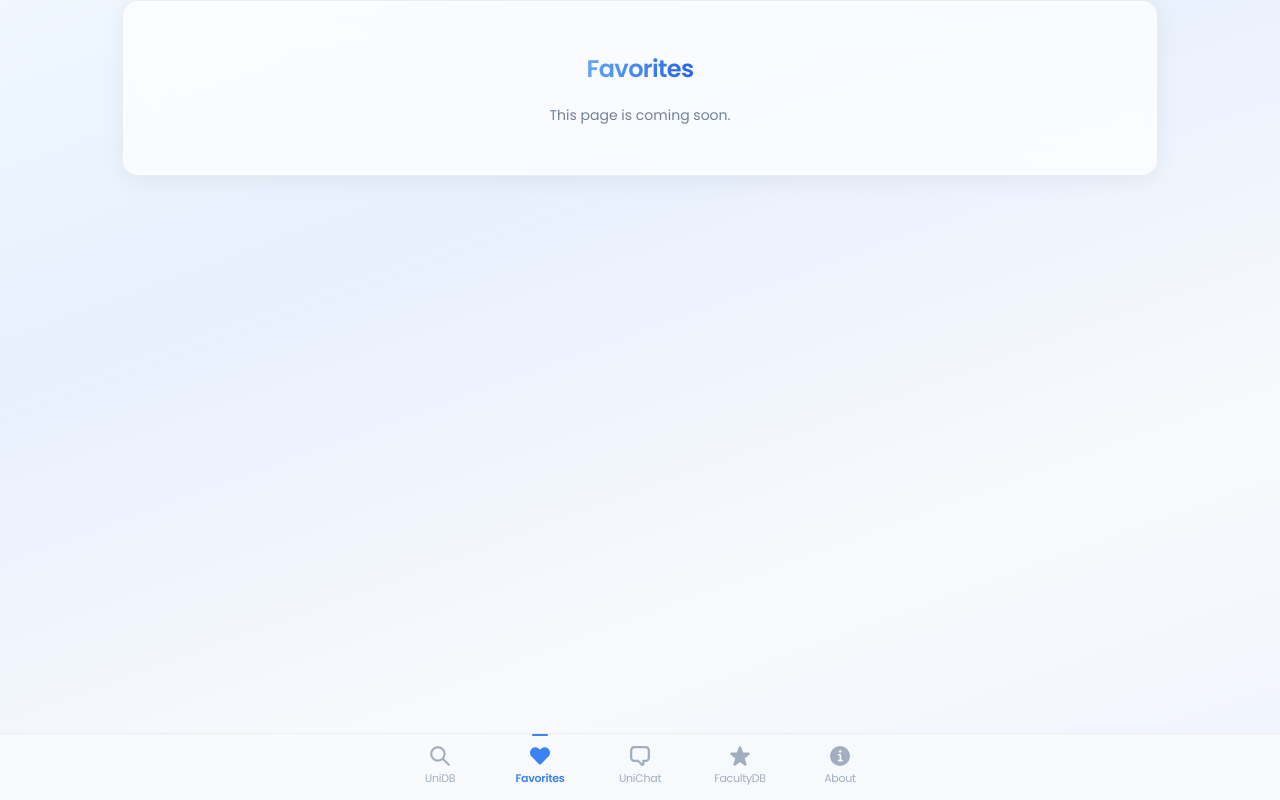
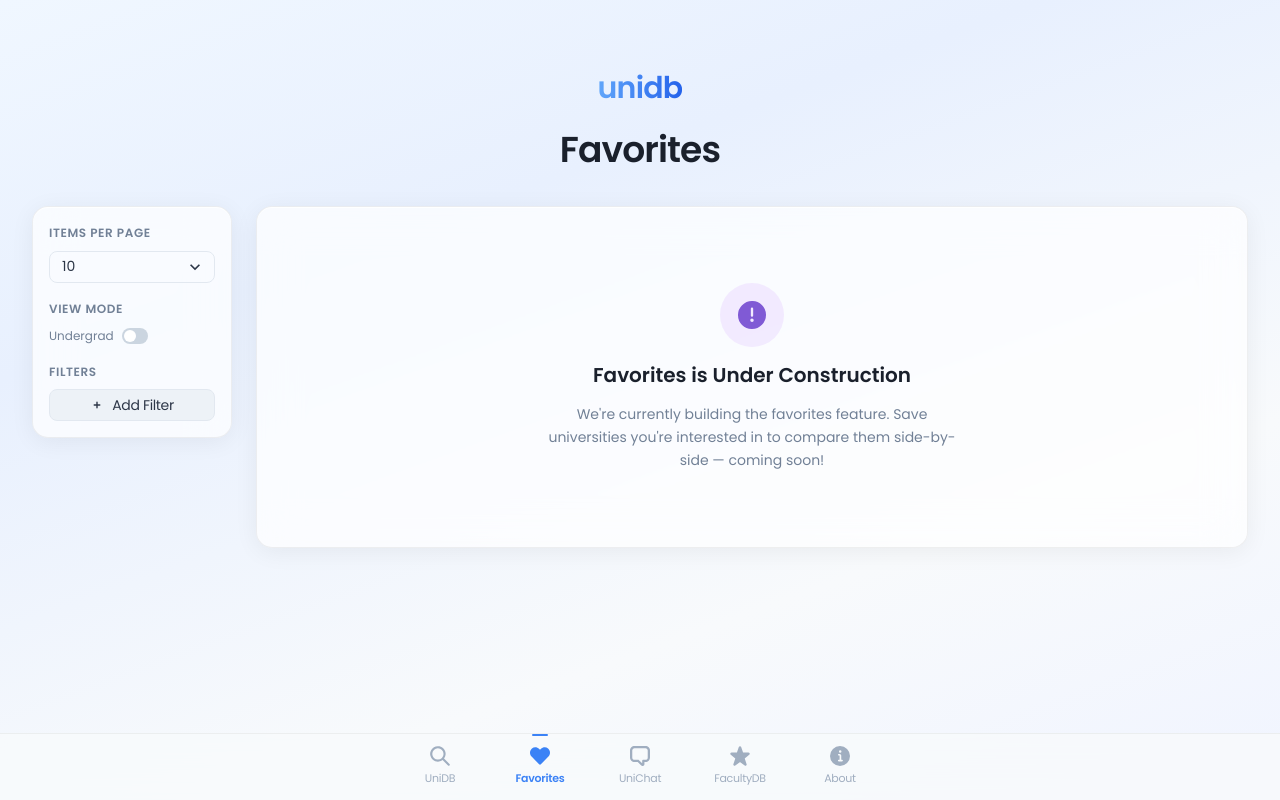
Before and after one commit to samwfang/unidb, a React (Create React App) app in the folder frontend/: page /favorites in a window 1280 px wide. Built offline with nearby package versions, Linux system fonts and the light colour scheme.

Commit message:
added placeholder favorites table page

```diff
--- a/frontend/src/Root/App.tsx
+++ b/frontend/src/Root/App.tsx
@@ -67,7 +67,7 @@ function App() {
               />
             }
           />
-          <Route path="/favorites" element={<FavoritesPage />} />
+          <Route path="/favorites" element={<FavoritesPage mode={mode} onModeChange={undergradGradToggle} />} />
           <Route path="/chat" element={<UniChatPage />} />
           <Route path="/facultydb" element={<FacultyDBPage />} />
           <Route path="/about" element={<AboutPage />} />
--- /dev/null
+++ b/frontend/src/Root/FrontPage/FavoritesTable.tsx
@@ -0,0 +1,43 @@
+import { Box, Flex, Text, Circle, useColorMode } from '@chakra-ui/react';
+import { WarningIcon } from '@chakra-ui/icons';
+import GlassBox from '../../containers/GlassBox';
+
+const FavoritesTable: React.FC = () => {
+    const { colorMode } = useColorMode();
+    const isDark = colorMode === 'dark';
+
+    return (
+        <GlassBox
+            maxW={{ base: "100%", md: "1100px" }}
+            mx="auto"
+            position="relative"
+            p={{ base: 3, md: 5 }}
+        >
+            <Flex
+                direction="column"
+                alignItems="center"
+                justifyContent="center"
+                textAlign="center"
+                minH="300px"
+                py={8}
+                px={4}
+                gap={3}
+            >
+                <Circle
+                    size="64px"
+                    bg={isDark ? 'rgba(168, 85, 247, 0.12)' : 'rgba(168, 85, 247, 0.1)'}
+                >
+                    <WarningIcon color={isDark ? 'purple.400' : 'purple.500'} boxSize={7} />
+                </Circle>
+                <Text fontSize="xl" fontWeight="600" color={isDark ? 'gray.100' : 'gray.800'}>
+                    Favorites is Under Construction
+                </Text>
+                <Text fontSize="sm" color={isDark ? 'gray.400' : 'gray.500'} maxW="420px" lineHeight="tall">
+                    We're currently building the favorites feature. Save universities you're interested in to compare them side-by-side — coming soon!
+                </Text>
+            </Flex>
+        </GlassBox>
+    );
+};
+
+export default FavoritesTable;
--- a/frontend/src/Root/Pages/AboutPage.tsx
+++ b/frontend/src/Root/Pages/AboutPage.tsx
@@ -1,7 +1,42 @@
-import PlaceholderPage from './PlaceholderPage';
+import { Box, Flex, Text, useColorMode } from "@chakra-ui/react";
 
 const AboutPage: React.FC = () => {
-    return <PlaceholderPage title="About" />;
+    const { colorMode } = useColorMode();
+    const isDark = colorMode === 'dark';
+
+    return (
+        <Box w="100%" maxW="1100px" mx="auto" px={{ base: 4, md: 8 }}  mb={8}>
+            <Flex direction="column" alignItems="center" gap={3}  textAlign="center">
+                <Text
+                    fontSize={{ base: "2xl", md: "3xl" }}
+                    fontWeight="bold"
+                    bgGradient="linear(to-r, brand.400, brand.600)"
+                    bgClip="text"
+                    letterSpacing="tight"
+                    mt={{ base: 12, md: 16 }}
+                >
+                    unidb
+                </Text>
+                <Text
+                    fontSize={{ base: "2xl", md: "4xl" }}
+                    fontWeight="600"
+                    color={isDark ? 'gray.100' : 'gray.800'}
+                    letterSpacing="tight"
+                    lineHeight="short"
+                >
+                    About
+                </Text>
+                <Text
+                    fontSize={{ base: "sm", md: "md" }}
+                    color={isDark ? 'gray.400' : 'gray.500'}
+                    textAlign="center"
+                    maxW="500px"
+                >
+                    This page is coming soon.
+                </Text>
+            </Flex>
+        </Box>
+    );
 };
 
 export default AboutPage;
--- a/frontend/src/Root/Pages/FacultyDBPage.tsx
+++ b/frontend/src/Root/Pages/FacultyDBPage.tsx
@@ -1,7 +1,42 @@
-import PlaceholderPage from './PlaceholderPage';
+import { Box, Flex, Text, useColorMode } from "@chakra-ui/react";
 
 const FacultyDBPage: React.FC = () => {
-    return <PlaceholderPage title="FacultyDB" />;
+    const { colorMode } = useColorMode();
+    const isDark = colorMode === 'dark';
+
+    return (
+        <Box w="100%" maxW="1100px" mx="auto" px={{ base: 4, md: 8 }} mb={8}>
+            <Flex direction="column" alignItems="center" gap={3} textAlign="center">
+                <Text
+                    fontSize={{ base: "2xl", md: "3xl" }}
+                    fontWeight="bold"
+                    bgGradient="linear(to-r, brand.400, brand.600)"
+                    bgClip="text"
+                    letterSpacing="tight"
+                    mt={{ base: 12, md: 16 }}
+                >
+                    unidb
+                </Text>
+                <Text
+                    fontSize={{ base: "2xl", md: "4xl" }}
+                    fontWeight="600"
+                    color={isDark ? 'gray.100' : 'gray.800'}
+                    letterSpacing="tight"
+                    lineHeight="short"
+                >
+                    FacultyDB
+                </Text>
+                <Text
+                    fontSize={{ base: "sm", md: "md" }}
+                    color={isDark ? 'gray.400' : 'gray.500'}
+                    textAlign="center"
+                    maxW="500px"
+                >
+                    This page is coming soon.
+                </Text>
+            </Flex>
+        </Box>
+    );
 };
 
 export default FacultyDBPage;
--- a/frontend/src/Root/Pages/FavoritesPage.tsx
+++ b/frontend/src/Root/Pages/FavoritesPage.tsx
@@ -1,7 +1,68 @@
-import PlaceholderPage from './PlaceholderPage';
+import { useState } from "react";
+import { Box, Flex, Text, useColorMode } from "@chakra-ui/react";
+import { MTControlPanel } from "../FrontPage/MTControlPanel";
+import FavoritesTable from "../FrontPage/FavoritesTable";
+import { ModeType } from "../../helpers/types";
 
-const FavoritesPage: React.FC = () => {
-    return <PlaceholderPage title="Favorites" />;
+interface FavoritesPageProps {
+    mode: ModeType;
+    onModeChange: () => void;
+}
+
+const FavoritesPage: React.FC<FavoritesPageProps> = ({ mode, onModeChange }) => {
+    const { colorMode } = useColorMode();
+    const isDark = colorMode === 'dark';
+    const [pageSize, setPageSize] = useState<number>(10);
+
+    return (
+        <>
+            <Box w="100%" maxW="1100px" mx="auto" px={{ base: 4, md: 8 }}  mb={8}>
+                <Flex direction="column" alignItems="center" gap={3} textAlign="center">
+                    <Text
+                        fontSize={{ base: "2xl", md: "3xl" }}
+                        mt={{ base: 12, md: 16 }}
+                        fontWeight="bold"
+                        bgGradient="linear(to-r, brand.400, brand.600)"
+                        bgClip="text"
+                        letterSpacing="tight"
+                    >
+                        unidb
+                    </Text>
+                    <Text
+                        fontSize={{ base: "2xl", md: "4xl" }}
+                        fontWeight="600"
+                        color={isDark ? 'gray.100' : 'gray.800'}
+                        letterSpacing="tight"
+                        lineHeight="short"
+                    >
+                        Favorites
+                    </Text>
+                </Flex>
+            </Box>
+
+            <Flex
+                direction={{ base: "column", lg: "row" }}
+                gap={6}
+                mt={8}
+                maxW="1300px"
+                mx="auto"
+                w="100%"
+                px={{ base: 4, md: 8 }}
+                alignItems="flex-start"
+            >
+                <MTControlPanel
+                    pageSize={pageSize}
+                    onPageSizeChange={setPageSize}
+                    mode={mode}
+                    onModeChange={onModeChange}
+                />
+
+                <Box flex={1} w="100%" minW={0}>
+                    <FavoritesTable />
+                </Box>
+            </Flex>
+        </>
+    );
 };
 
 export default FavoritesPage;
--- a/frontend/src/Root/Pages/PlaceholderPage.tsx
+++ /dev/null
@@ -1,44 +0,0 @@
-import { Box, Flex, Text, useColorMode } from "@chakra-ui/react";
-import GlassBox from "../../containers/GlassBox";
-
-interface PlaceholderPageProps {
-    title: string;
-}
-
-const PlaceholderPage: React.FC<PlaceholderPageProps> = ({ title }) => {
-    const { colorMode } = useColorMode();
-    const isDark = colorMode === 'dark';
-
-    return (
-        <Flex
-            maxW="1100px"
-            w="100%"
-            px={{ base: 4, md: 8 }}
-            mx="auto"
-            justify="center"
-            align="center"
-        >
-            <GlassBox p={{ base: 8, md: 12 }} w="100%">
-                <Flex direction="column" alignItems="center" gap={4} textAlign="center">
-                    <Text
-                        fontSize={{ base: "xl", md: "2xl" }}
-                        fontWeight="bold"
-                        bgGradient="linear(to-r, brand.400, brand.600)"
-                        bgClip="text"
-                        letterSpacing="tight"
-                    >
-                        {title}
-                    </Text>
-                    <Text
-                        fontSize="sm"
-                        color={isDark ? 'gray.400' : 'gray.500'}
-                    >
-                        This page is coming soon.
-                    </Text>
-                </Flex>
-            </GlassBox>
-        </Flex>
-    );
-};
-
-export default PlaceholderPage;
--- a/frontend/src/Root/Pages/UniChatPage.tsx
+++ b/frontend/src/Root/Pages/UniChatPage.tsx
@@ -1,7 +1,42 @@
-import PlaceholderPage from './PlaceholderPage';
+import { Box, Flex, Text, useColorMode } from "@chakra-ui/react";
 
 const UniChatPage: React.FC = () => {
-    return <PlaceholderPage title="UniChat" />;
+    const { colorMode } = useColorMode();
+    const isDark = colorMode === 'dark';
+
+    return (
+        <Box w="100%" maxW="1100px" mx="auto" px={{ base: 4, md: 8 }} mb={8}>
+            <Flex direction="column" alignItems="center" gap={3} textAlign="center">
+                <Text
+                    fontSize={{ base: "2xl", md: "3xl" }}
+                    fontWeight="bold"
+                    bgGradient="linear(to-r, brand.400, brand.600)"
+                    bgClip="text"
+                    letterSpacing="tight"
+                    mt={{ base: 12, md: 16 }}
+                >
+                    unidb
+                </Text>
+                <Text
+                    fontSize={{ base: "2xl", md: "4xl" }}
+                    fontWeight="600"
+                    color={isDark ? 'gray.100' : 'gray.800'}
+                    letterSpacing="tight"
+                    lineHeight="short"
+                >
+                    UniChat
+                </Text>
+                <Text
+                    fontSize={{ base: "sm", md: "md" }}
+                    color={isDark ? 'gray.400' : 'gray.500'}
+                    textAlign="center"
+                    maxW="500px"
+                >
+                    This page is coming soon.
+                </Text>
+            </Flex>
+        </Box>
+    );
 };
 
 export default UniChatPage;
```
